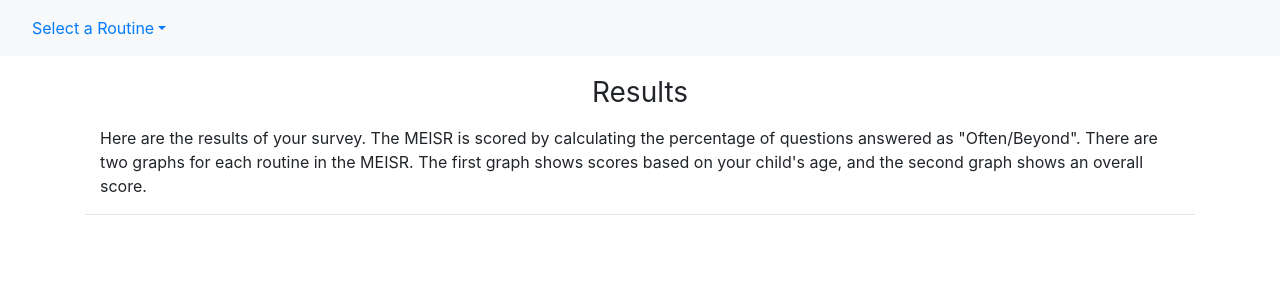
After one commit to EIEIOMEISR/MEISR-WEB, a Django app: template meisr/survey/templates/survey/score.html in a window 1280 px wide. The commit adds this page. Shown: the top 300 px of the page. Run offline with Django 3.2, Linux system fonts and the light colour scheme; the template is opened without the code that fills it, so the values that code supplies are empty; some libraries are stand-ins or nearby versions.

Commit message:
added nav to scores and fixed to age scoring

```diff
--- a/meisr/survey/templates/scores/index.html
+++ b/meisr/survey/templates/scores/index.html
@@ -1,5 +1,7 @@
 {% extends 'survey/base.html' %}
+{% load static %}
 {% block content %}
+<link href="{% static 'css/survey.css' %}" rel="stylesheet">
 <div class="text-center">
     <h1 class="h3 mb-3 font-weight-normal pt-3">Results</h1>
 </div>
@@ -9,7 +11,7 @@
 <hr>
 {% for key, val in charts.items %}
 <h4>{{key}}</h4>
-<div class="row">
+<div class="row" id="{{key}}">
     <div class="col-sm-12 col-md-6">{{ val.age|safe }}</div>
     <div class="col-sm-12 col-md-6">{{ val.full|safe }}</div>
 </div>
--- /dev/null
+++ b/meisr/survey/templates/survey/score.html
@@ -0,0 +1,45 @@
+{% extends 'survey/base.html' %}
+{% load static %}
+{% block content %}
+<link href="{% static 'css/survey.css' %}" rel="stylesheet">
+<script type='text/javascript' src='https://ajax.googleapis.com/ajax/libs/jquery/1.9.1/jquery.min.js'></script>
+<script type="text/javascript">
+$(window).load(function() {
+    $('#mainNav').on('show.bs.collapse', function() {
+        $('#navbar2').hide();
+    });
+
+    $('#mainNav').on('hidden.bs.collapse', function() {
+        $('#navbar2').show();
+    });
+});
+</script>
+<nav id="navbar2" class="navbar navbar-light bg-light fixed-top second-navbar">
+    <ul class="nav">
+        <li class="nav-item dropdown">
+            <a class="nav-link dropdown-toggle" data-toggle="dropdown" href="#" role="button" aria-haspopup="true" aria-expanded="false">Select a Routine</a>
+            <div class="dropdown-menu">
+                {% for routine in routines %}
+                    <a class="dropdown-item" href="#{{routine}}">{{routine}}</a>
+                {% endfor %}
+            </div>
+        </li>
+    </ul>
+</nav>
+<div class="text-center">
+    <h1 class="h3 mb-3 font-weight-normal pt-3">Results</h1>
+</div>
+<div class="col">
+    <p>Here are the results of your survey. The MEISR is scored by calculating the percentage of questions answered as "Often/Beyond". There are two graphs for each routine in the MEISR. The first graph shows scores based on your child's age, and the second graph shows an overall score.</p>
+</div>
+<hr>
+{% for key, val in charts.items %}
+<h4 id="{{key}}">{{key}}</h4>
+<div class="row">
+    <div class="col-sm-12 col-md-6">{{ val.age|safe }}</div>
+    <div class="col-sm-12 col-md-6">{{ val.full|safe }}</div>
+</div>
+<hr>
+{% endfor %}
+<script type="text/javascript" src="http://kozea.github.com/pygal.js/latest/pygal-tooltips.min.js"></script>
+{% endblock %}
--- a/meisr/survey/templates/survey/survey.html
+++ b/meisr/survey/templates/survey/survey.html
@@ -35,7 +35,6 @@ $(window).load(function() {
     $('#mainNav').on('hidden.bs.collapse', function() {
         $('#navbar2').show();
     });
-
 });
 </script>
 <nav id="navbar2" class="navbar navbar-light bg-light fixed-top second-navbar">
--- a/meisr/survey/views.py
+++ b/meisr/survey/views.py
@@ -114,8 +114,8 @@ def view_results(request):
                 style=CleanStyle
         ).generate(request.user)
         }
-
-    return render(request, 'scores/index.html', {'charts': charts})
+    routines = [x.description for x in Routine.objects.all()]
+    return render(request, 'survey/score.html', {'charts': charts, 'routines': routines})
 
 
 '''
```
Also changed, not shown: meisr/survey/helpers.py (+26 -25 lines).
